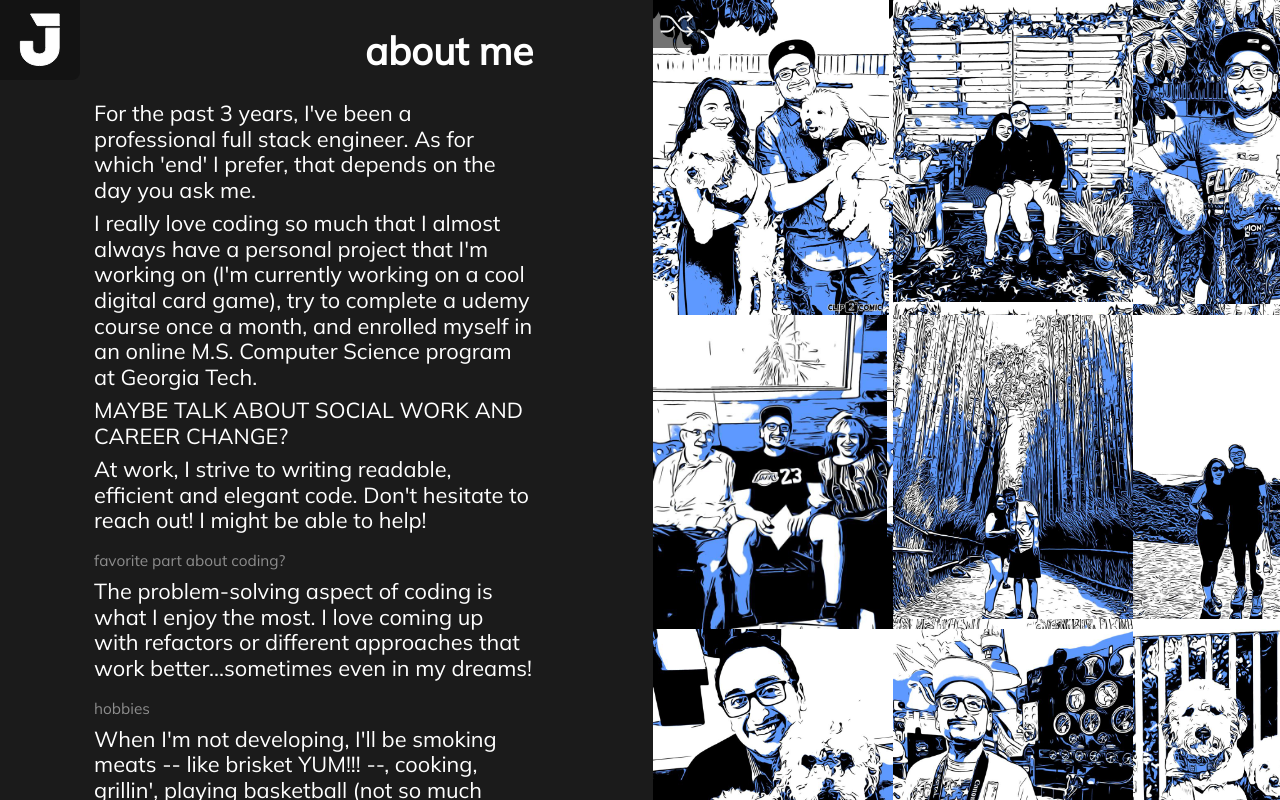
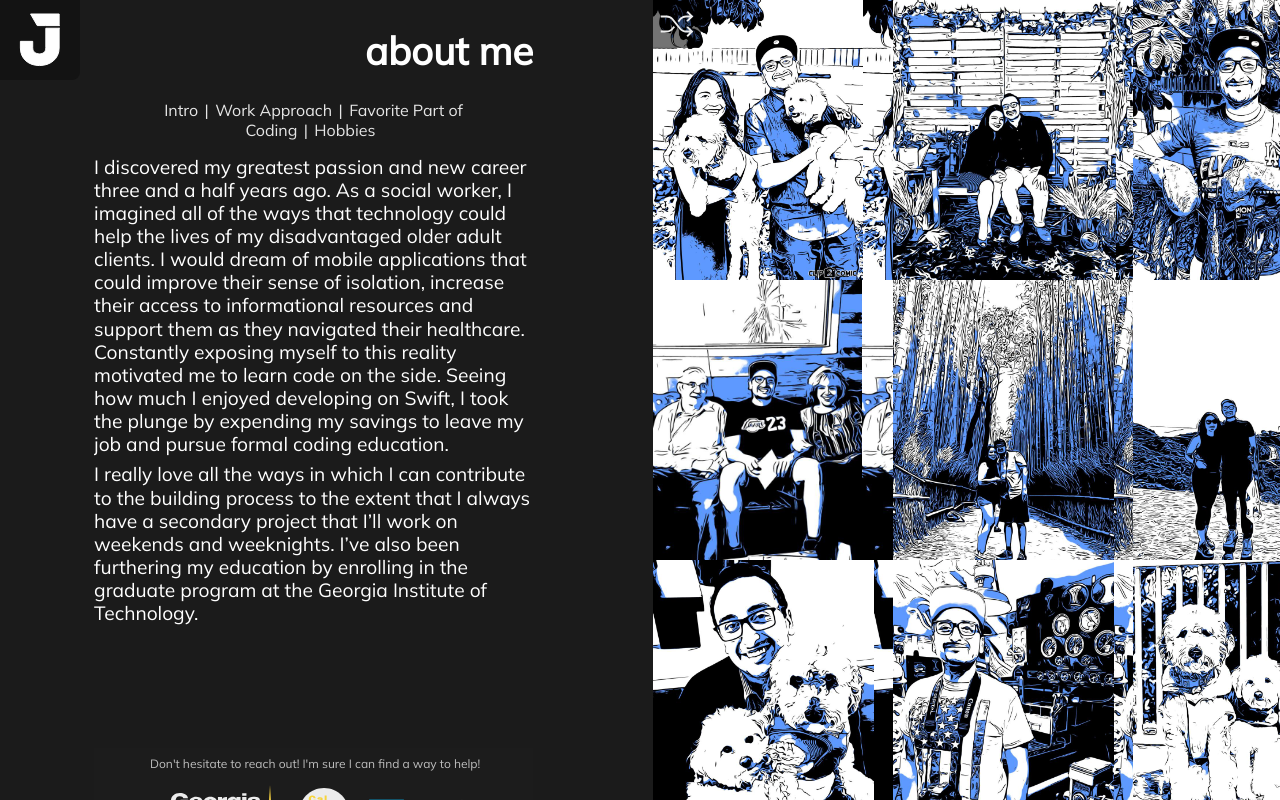
Before and after one commit to JonathanMEnriquez/Portfolio, a React (Create React App) app: page /about in a window 1280 px wide. Built offline with nearby package versions, Linux system fonts and the light colour scheme.

Commit message:
complete about me rewrite and added spanish

```diff
--- a/src/components/About.js
+++ b/src/components/About.js
@@ -1,29 +1,64 @@
-import React from 'react';
+import React, {useState, useEffect} from 'react';
 import { Link } from 'react-router-dom';
 import ContentJSON from '../json/content.json';
 import Gallery from './Gallery';
 import dojo from '../images/coding-dojo.png';
 import '../css/About.css';
 
+const ABOUT_CATEGORIES = {
+    MAIN: 'main',
+    APPROACH: 'approach',
+    MOST: 'enjoy_most',
+    HOBBIES: 'hobbies'
+};
+
 const About = ({ lang }) => {
     const text = ContentJSON.about[lang || 'en'];
+    const [display, setDisplay] = useState(text.story.main);
+    const [displayCat, setDisplayCat] = useState(ABOUT_CATEGORIES.MAIN);
+
+    useEffect(() => {
+        if (text && displayCat) {
+            setDisplay(text.story[displayCat]);
+        }
+    }, [displayCat, text]);
 
     return (
         <div className="about">
             <section className="info">
                 <h1>{text.header}</h1>
-                <p>{text.story.main}</p>
-                <p>{text.story.main_2}</p>
-                <p>{text.story.history}</p>
-                <p>{text.story.main_3}&nbsp;
+                <ul className="topic-nav">
+                    <li onClick={() => setDisplayCat(ABOUT_CATEGORIES.MAIN)}
+                        className={display ===ABOUT_CATEGORIES.MAIN ? 'selected' : ''}>
+                       Intro
+                    </li>
+                    <li>|</li>
+                    <li onClick={() => setDisplayCat(ABOUT_CATEGORIES.APPROACH)}
+                        className={display === ABOUT_CATEGORIES.APPROACH ? 'selected' : ''}>
+                       Work Approach
+                    </li>
+                    <li>|</li>
+                    <li onClick={() => setDisplayCat(ABOUT_CATEGORIES.MOST)}
+                        className={display === ABOUT_CATEGORIES.MOST ? 'selected' : ''}>
+                       Favorite Part of Coding
+                    </li>
+                    <li>|</li>
+                    <li onClick={() => setDisplayCat(ABOUT_CATEGORIES.HOBBIES)}
+                        className={display === ABOUT_CATEGORIES.HOBBIES ? 'selected' : ''}>
+                       Hobbies
+                    </li>
+                </ul>
+                <div className="about-body">
+                    {display && display.map((par, key) => (
+                        <p key={key}>{par}</p>
+                    ))}
+                </div>
+                <footer>
+                    <p className="contact-me">{text.story.main_3}&nbsp;
                         <Link to="contact">
                             {text.story.contact}
                         </Link>
                     </p>
-                <p className="question">{text.story.enjoy_most_q}</p>
-                <p>{text.story.enjoy_most_a}</p>
-                <p className="question">{text.story.hobbies_q}</p>
-                <p>{text.story.hobbies_a}</p>
                     <div className="schools">
                         <svg xmlns="http://www.w3.org/2000/svg" id="institutions"
                             width="120" height="100" viewBox="0 0 192.756 192.756">
@@ -48,6 +83,7 @@ const About = ({ lang }) => {
                         </svg>
                         <img src={dojo} alt="dojo" />
                     </div>
+                </footer>
             </section>
             <section className="pics">
                 <Gallery content={text.imageInfo} />
--- a/src/css/About.css
+++ b/src/css/About.css
@@ -11,6 +11,8 @@
     height: 100%;
     display: block;
     margin: 0 auto;
+    position: relative;
+    overflow: auto;
 }
 
 .about > section.pics {
@@ -24,32 +26,73 @@
     padding: 2vw 0;
 }
 
-.about > section.info > p {
-    font-size: 1.3vw;
+.about > section.info > ul.topic-nav {
+    padding: 0 0 8px;
+    text-align: center;
+    color: rgb(230, 230, 230);
+}
+
+.about > section.info > ul.topic-nav > li {
+    display: inline;
+    margin-right: 0.5vw;
+    margin-bottom: 0.25vh;
+    cursor: pointer;
+    font-size: 16px;
+}
+
+.about > section.info > ul.topic-nav > li:hover,
+.about > section.info > ul.topic-nav > li.selected {
+    color: rgb(173, 173, 173);
+}
+
+.about > section.info > ul.topic-nav > li.selected {
+    cursor: default;
+}
+
+.about > section.info > .about-body {
+    height: 580px;
+    overflow: auto;
+    margin: 8px 0;
+}
+
+.about > section.info > .about-body p {
+    font-size: 1.5vw;
     line-height: 1.8vw;
     margin-bottom: 0.6vw;
 }
 
-.about > section.info > p.question {
-    font-size: 1vw;
-    padding: 8px 0 4px;
-    color: rgb(141, 141, 141);
-    margin-bottom: 0;
+.about > section.info > footer {
+    width: 100%;
+    background-color: #1c1c1c;
+    margin-top: 1.5vh;
 }
 
+.about > section.info > footer .contact-me {
+    font-size: 12px;
+    padding: 8px 0 4px;
+    color: rgb(190, 190, 190);
+    margin-bottom: 0;
+    padding-bottom: 0;
+    text-align: center;
+    text-decoration: none;
+}
+
+.about > section.info > footer p.contact-me:hover {
+    text-decoration: underline;
+    color: rgb(230, 230, 230);
+}
+
+.about > section.info > footer a,
 .about > section.info > p a {
     color: unset;
     text-decoration: none;
 }
 
-.about > section.info > p a:hover {
-    text-decoration: underline;
-}
-
-.about > section.info > div.schools {
+.about > section.info > footer > div.schools {
     display: flex;
     align-items: center;
     justify-content: center;
+    margin-top: -12px;
 }
 
 .about > section.info svg {
@@ -122,13 +165,13 @@
         font-size: 6vw;
     }
 
-    .about > section.info > p {
+    .about > section.info p {
         font-size: 2.5vw;
         line-height: 3vw;
         margin-bottom: 1vw;
     }
 
-    .about > section.info > p.question {
+    .about > section.info p.contact-me {
         font-size: 2.1vw;
         color: rgb(170, 170, 170);
         font-weight: bolder;
@@ -138,5 +181,3 @@
         overflow: auto !important;
     }
 }
-
-/* .cls-1{fill:#231f20}.cls-2{fill:none;stroke:#231f20;stroke-width:2.17px} */
--- a/src/json/content.json
+++ b/src/json/content.json
@@ -15,15 +15,23 @@
         "en": {
             "header": "about me",
             "story": {
-                "main": "For the past 3 years, I've been a professional full stack engineer. As for which 'end' I prefer, that depends on the day you ask me.",
-                "main_2": "I really love coding so much that I almost always have a personal project that I'm working on (I'm currently working on a cool digital card game), try to complete a udemy course once a month, and enrolled myself in an online M.S. Computer Science program at Georgia Tech.",
-                "main_3": "At work, I strive to writing readable, efficient and elegant code.",
-                "enjoy_most_q": "favorite part about coding?",
-                "enjoy_most_a": "The problem-solving aspect of coding is what I enjoy the most. I love coming up with refactors or different approaches that work better...sometimes even in my dreams!",
-                "history": "MAYBE TALK ABOUT SOCIAL WORK AND CAREER CHANGE?",
-                "hobbies_q": "hobbies",
-                "hobbies_a": "When I'm not developing, I'll be smoking meats -- like brisket YUM!!! --, cooking, grillin', playing basketball  (not so much lately), or playing piano",
-                "contact": "Don't hesitate to reach out! I might be able to help!"
+                "main": [
+                    "I discovered my greatest passion and new career three and a half years ago. As a social worker, I imagined all of the ways that technology could help the lives of my disadvantaged older adult clients. I would dream of mobile applications that could improve their sense of isolation, increase their access to informational resources and support them as they navigated their healthcare. Constantly exposing myself to this reality motivated me to learn code on the side. Seeing how much I enjoyed developing on Swift, I took the plunge by expending my savings to leave my job and pursue formal coding education.",
+                    "I really love all the ways in which I can contribute to the building process to the extent that I always have a secondary project that I’ll work on weekends and weeknights. I’ve also been furthering my education by enrolling in the graduate program at the Georgia Institute of Technology."
+                ],
+                "approach": [
+                    "When working on a project, I strive to demonstrate strong dedication to being efficient and thorough. In practice, this translates to writing readable, efficient and elegant code.",
+                    "I have worked as a full-stack developer exclusively thus far in my career with an equal appreciation for the frontend, as well as the backend. I also find enjoyment in the tasks surrounding the development - like writing tests, doing QA, deploying, making wireframes and designing. If its involved in the production process, I can help and will enjoy helping!"
+                ],
+                "enjoy_most": [
+                    "The problem-solving aspect of coding is what I enjoy the most. I love coming up with opportunities for refactoring or different approaches that further improve my designs.",
+                    "I even find some of these solutions in my dreams, oddly enough."
+                ],
+                "hobbies": [
+                    "When I'm not developing, I'll be smoking meats -- like brisket YUM!!! --, cooking, grillin', playing basketball  (not so much lately), or playing piano.",
+                    "Honorable mentions have to go to playing board games (COUP!) and hiking."
+                ],
+                "contact": "Don't hesitate to reach out! I'm sure I can find a way to help!"
             },
             "imageInfo": {
                 "toon1": "Our dogs - Teddy and Maybe",
@@ -49,6 +57,25 @@
         },
         "es": {
             "header": "quién soy",
+            "story": {
+                "main": [
+                    "Descubrí mi mayor pasión y mi nueva carrera hace tres años y medio. Como trabajador social, imaginé todas las formas en que la tecnología podría ayudar a las vidas de mis clientes adultos mayores de edad de bajo recursos. Soñaría con aplicaciones móviles que pudieran mejorar sus emociones de aislamiento, aumentar su acceso a recursos informativos y apoyarlos mientras navegan por su atención médica. Exponerme constantemente a esta realidad me motivó a aprender código durante mi tiempo libre. Al ver lo mucho que disfrutaba hacer código en Swift, decidí gastar mis ahorros para dejar mi trabajo y seguir una educación formal sobre la codificación.",
+                    "Realmente me encantan todas las formas en las que puedo contribuir al proceso de la programación a la medida que siempre tengo un proyecto secundario en el que trabajo los fines de semana y las noches. También he estado mejorando mi educación al inscribirme en el programa de posgrado en el Instituto de Tecnología de Georgia."
+                ],
+                "approach": [
+                    "Cuando trabajo en un proyecto, me esfuerzo por demostrar una gran dedicación a ser eficiente y minucioso. En la práctica, me esfuerzo en escribir código legible, eficiente y elegante.",
+                    "He trabajado exclusivamente como ingeniero full-stack hasta ahora en mi carrera con apreciación ambos por el frontend, así como el backend. Incluso disfruto de las tareas relacionadas con el desarrollo, como escribir pruebas, hacer QA, implementar, hacer wireframes y diseñar. Si está involucrado en el proceso de producción, puedo ayudar y disfrutaré ayudando."
+                ],
+                "enjoy_most": [
+                    "El aspecto de la codificación que más disfruto es de resolver de problemas . Me encanta encontrar oportunidades para mejorar o intentar diferentes enfoques que mejoren aún más mis diseños.",
+                    "I even find some of these solutions in my dreams, oddly enough."
+                ],
+                "hobbies": [
+                    "Cuando no me estoy trabajando, estaré fumando carnes, como costillas ¡¡¡QUE DELICIA !!! -, cocinando, asando a la parrilla, jugando baloncesto (últimamente no tanto) o tocando el piano.",
+                    "Las menciones de honor van a los juegos de mesa (¡Como Coup!) y el senderismo."
+                ],
+                "contact": "¡No dudes en comunicarte conmigo! ¡Estoy seguro de que puedo encontrar una manera de ayudar!"
+            },
             "imageInfo": {
                 "toon1": "Nuestros perritos - Teddy y Maybe",
                 "toon2": "Mi esposa Laura y yo",
```
Lines whose indentation alone changed are shown as unchanged.
